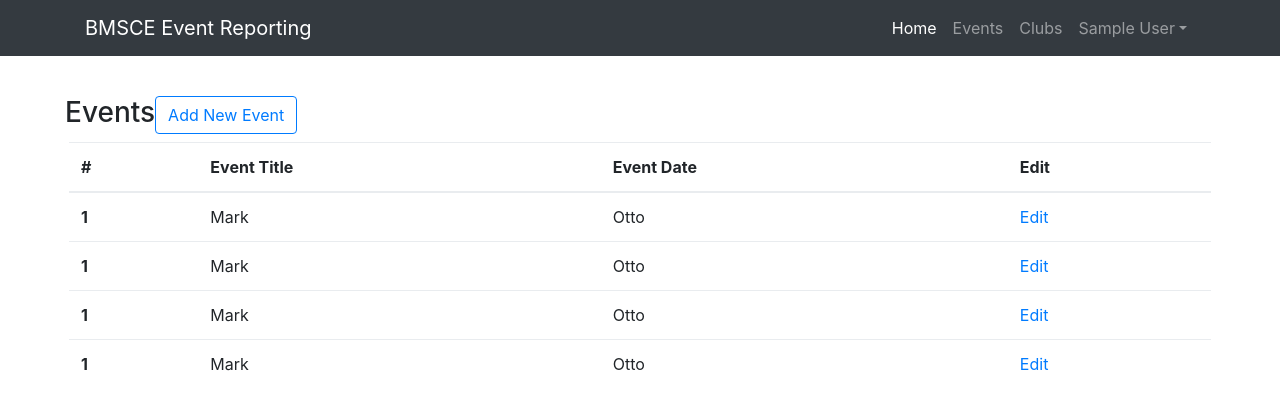
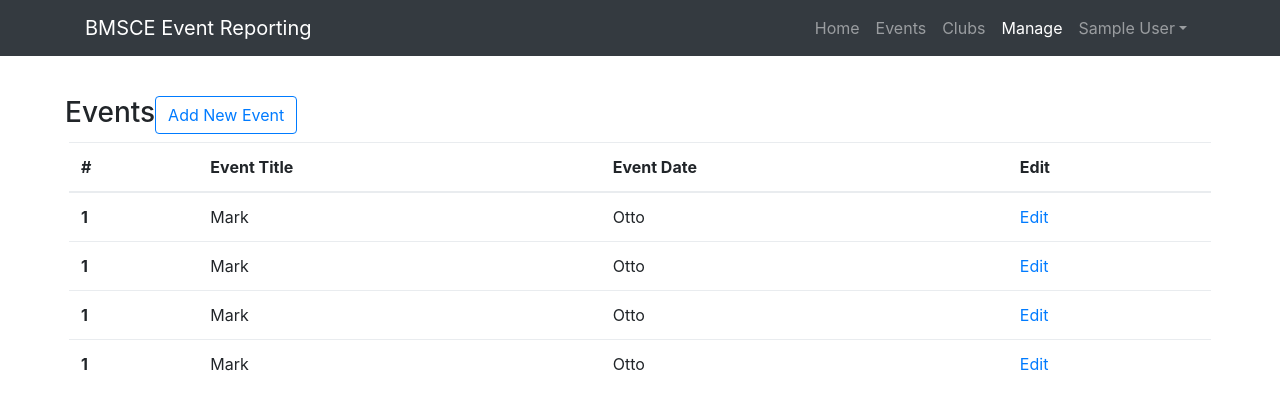
Before and after one commit to debugger24/BMSCE-Clubs-Event-Reporting, a PHP site: page /admin.php in a window 1280 px wide. Shown: the top 420 px of the page. Run offline with PHP 8.4, Linux system fonts and the light colour scheme; the visitor is signed in with stand-in values (Sample User, id 1); data that the repository does not hold is empty; a stand-in replaces the project's code that opens the database connection; some libraries are stand-ins or nearby versions.

Commit message:
Update Navigation Links

```diff
--- a/admin.php
+++ b/admin.php
@@ -43,20 +43,23 @@
 
     <nav class="navbar navbar-expand-lg navbar-dark bg-dark fixed-top">
         <div class="container">
-            <a class="navbar-brand" href="#">BMSCE Event Reporting</a>
+            <a class="navbar-brand" href="index.php">BMSCE Event Reporting</a>
             <button class="navbar-toggler" type="button" data-toggle="collapse" data-target="#navbarResponsive" aria-controls="navbarResponsive" aria-expanded="false" aria-label="Toggle navigation">
                 <span class="navbar-toggler-icon"></span>
            </button>
             <div class="collapse navbar-collapse" id="navbarResponsive">
                 <ul class="navbar-nav ml-auto">
-                    <li class="nav-item active">
-                        <a class="nav-link" href="#">Home</a>
+                    <li class="nav-item">
+                        <a class="nav-link" href="index.php">Home</a>
                     </li>
                     <li class="nav-item">
                         <a class="nav-link" href="#">Events</a>
                     </li>
                     <li class="nav-item">
                         <a class="nav-link" href="#">Clubs</a>
+                    </li>
+                    <li class="nav-item active">
+                        <a class="nav-link" href="admin.php">Manage</a>
                     </li>
 
                     <!-- Initially hide both Login and Display Name -->
```
Also changed, not shown: editEvent.php (+6 -3 lines), index.php (+5 -2 lines).
